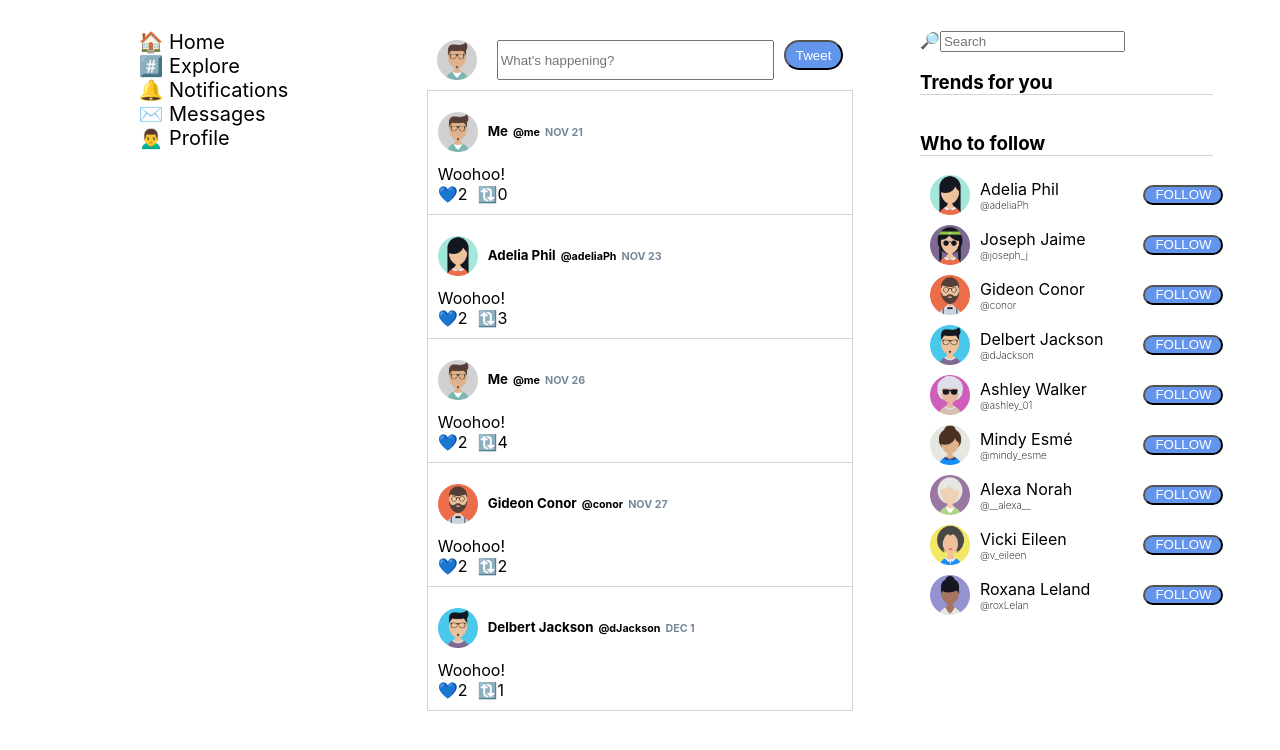
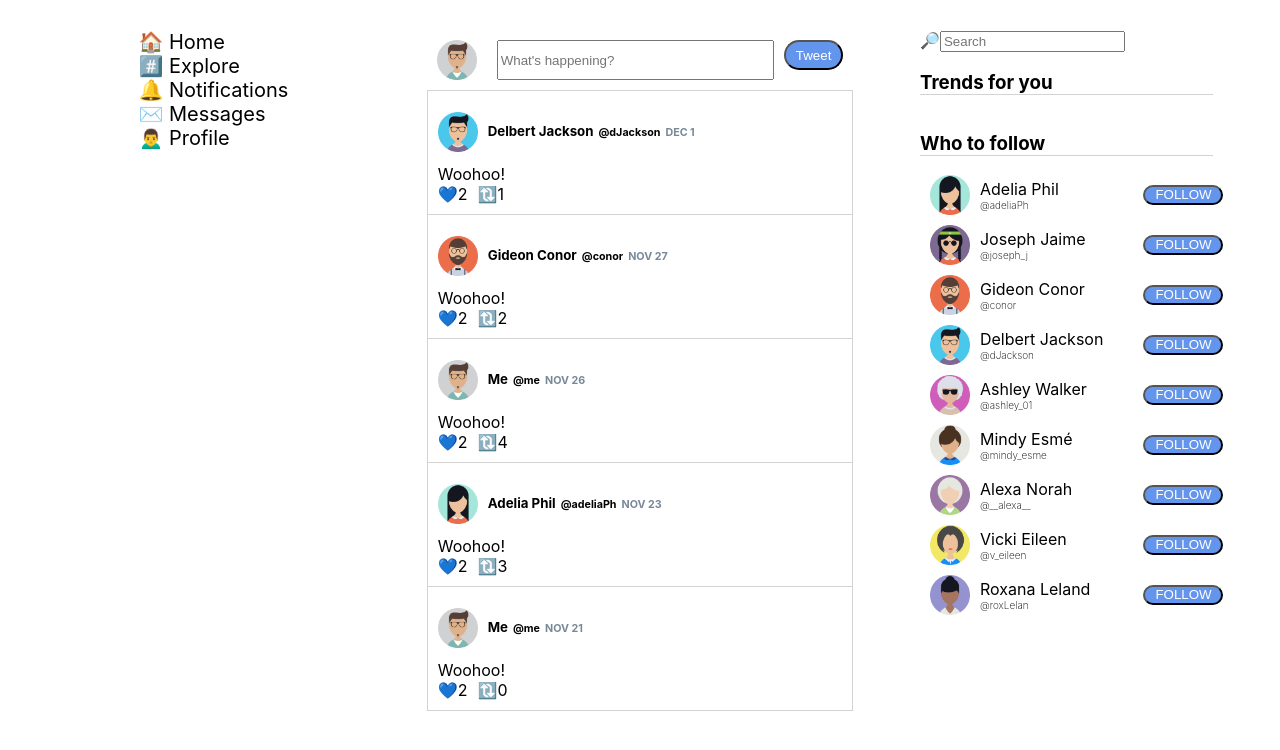
Before and after one commit to nicolas-amabile/twitter, a React (Create React App) app: page / in a window 1280 px wide. Shown: the top 750 px of the page. Built offline with nearby package versions, Linux system fonts and the light colour scheme.

Commit message:
fix(TweetsList): sorting in descending order using date-fns

```diff
--- a/package.json
+++ b/package.json
@@ -4,6 +4,7 @@
   "private": true,
   "dependencies": {
     "axios": "^0.19.0",
+    "date-fns": "^2.15.0",
     "prop-types": "^15.7.2",
     "react": "^16.12.0",
     "react-dom": "^16.12.0",
--- a/src/components/TweetsList.jsx
+++ b/src/components/TweetsList.jsx
@@ -1,18 +1,22 @@
 import React, { Component } from 'react';
 import PropTypes from 'prop-types';
+import compareDesc from 'date-fns/compareDesc'
 import Tweet from './Tweet';
 
 class TweetsList extends Component {
   constructor(props) {
     super(props);
     this.state = {
-      tweets: props.tweets || [],
+      sortedTweets: [],
     };
   }
 
   componentWillReceiveProps(nextProps) {
-    if (this.state.tweets.length !== nextProps.tweets.length) {
-      this.state.tweets = nextProps.tweets;
+    if (this.state.sortedTweets.length !== nextProps.tweets.length) {
+      const sortedTweets = nextProps.tweets.sort(
+        (a, b) => compareDesc(new Date(a.date), new Date(b.date))
+      );
+      this.setState({ sortedTweets });
     }
   }
 
@@ -20,7 +24,7 @@ class TweetsList extends Component {
     const { user, contacts } = this.props;
     return (
       <div className="tweets-container">
-        {this.state.tweets.map(tweet => {
+        {this.state.sortedTweets.map(tweet => {
           // Get the full user object given the tweet.userId
           const tweetUser = [...contacts, user].find(contact => contact.id === tweet.userId);
           return <Tweet key={`tweet-${tweet.id}`} {...tweet} user={tweetUser} currentUser={user} />;
```
Also changed, not shown: 1 other file (tests, documents, lock files or other folders).
